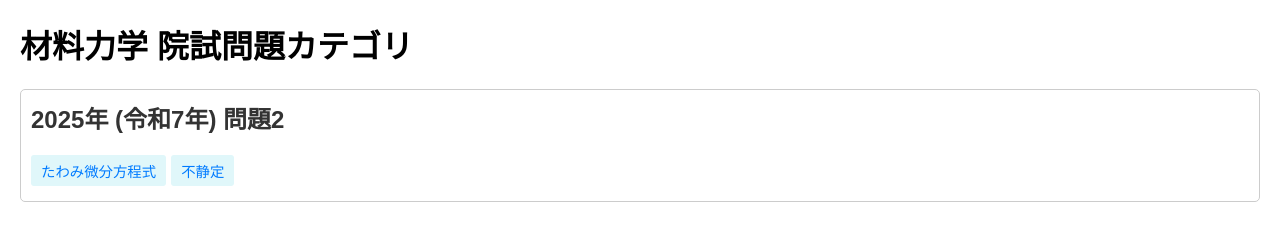
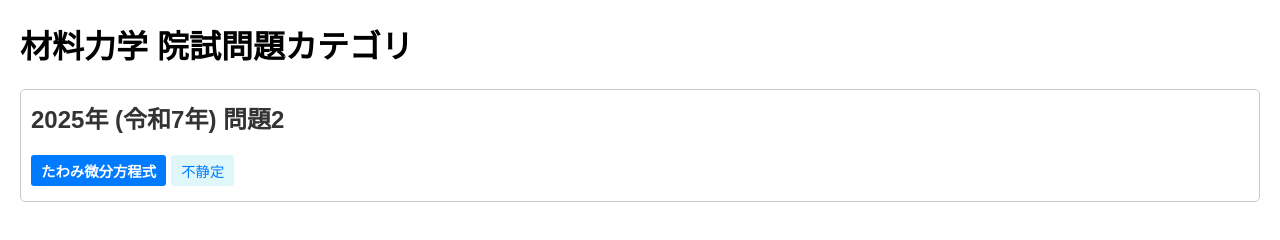
Before and after one commit to devtamtam/ExamCat, a plain HTML site: page MaterialMechanics.html in a window 1280 px wide. Both pictures are taken after a click on the element "たわみ微分方程式". Drawn offline with Linux system fonts and the light colour scheme.

Commit message:
better css

```diff
--- a/MaterialMechanics.html
+++ b/MaterialMechanics.html
@@ -25,6 +25,16 @@
         margin-right: 5px;
         margin-bottom: 5px;
         font-size: 0.9em;
+        cursor: pointer; /* クリック可能であることを示す */
+        transition: background-color 0.2s, color 0.2s; /* ホバーと選択時のアニメーション */
+    }
+    .labels span:hover {
+        background-color: #cceeff; /* ホバー時の色 */
+    }
+    .labels span.selected-label {
+        background-color: #007bff; /* 選択時の背景色 */
+        color: white; /* 選択時の文字色 */
+        font-weight: bold;
     }
 </style>
 </head>
```
Lines whose indentation alone changed are shown as unchanged.
